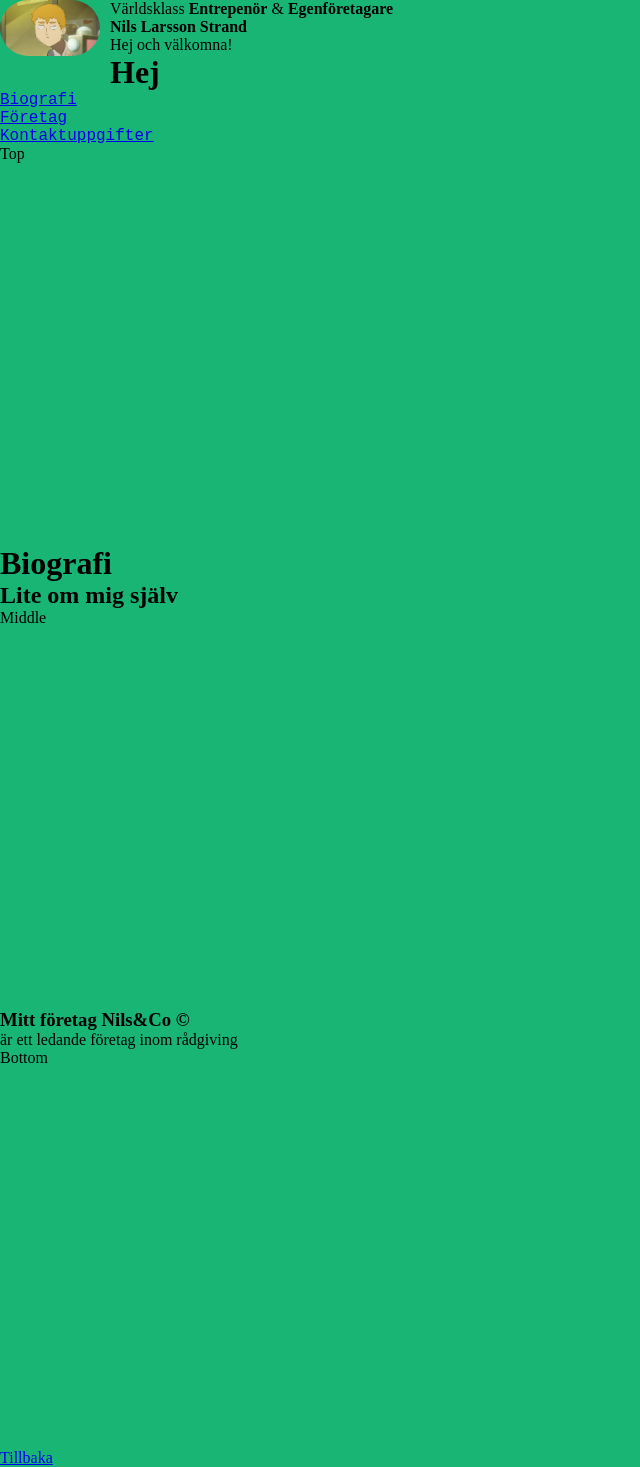
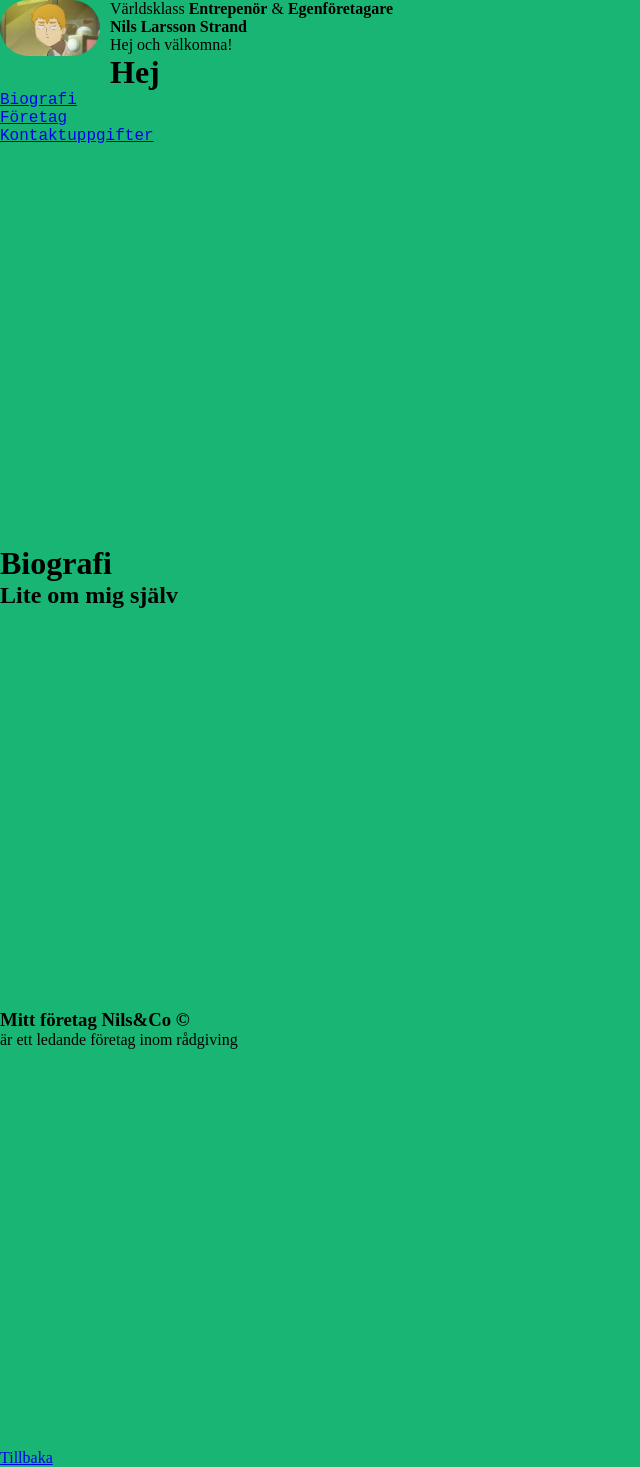
Before and after one commit to Nisseboii23/NissesWebsite, a website: page home.html in a window 1280 px wide. Shown: the whole page, without its empty margins (0-640 px from the left). Drawn offline with Linux system fonts and the light colour scheme.

Commit message:
Tisdag 16

```diff
--- a/home.html
+++ b/home.html
@@ -10,7 +10,7 @@
     <link rel="stylesheet" href="custom.css">
     <meta http-equiv="X-UA-Compatible" content:>
     <link rel="shortcut icon" type="image/jpg" sizes="64x64" href="" />
-    <title>My first web page</title>
+    <title>Nils Larsson Strand</title>
     <style>
         img {
             width: 100px;
@@ -59,13 +59,13 @@
 
         <section class="row" id="navigation"></section>
 
-        <div class="row" id="top-row">Top</div>
+        <div class="row" id="top-row"></div>
         <h1>Biografi</h1>
         <h2>Lite om mig själv</h2>
-        <div class="row" id="middle-row">Middle</div>
+        <div class="row" id="middle-row"></div>
         <h3>Mitt företag Nils&Co &copy;</h3>
         <p>är ett ledande företag inom rådgiving </p>
-        <div class="row" id="bottom-row">Bottom</div>
+        <div class="row" id="bottom-row"></div>
 
 
 
```
